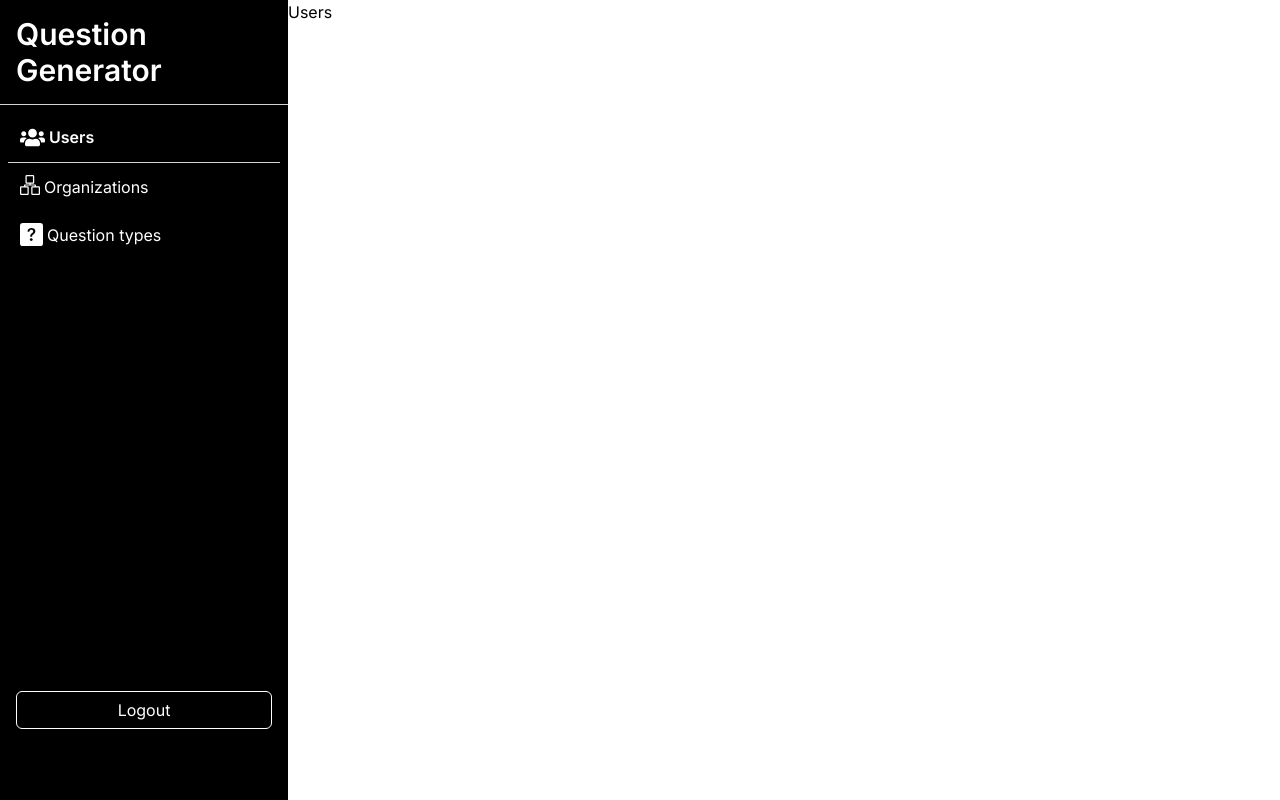
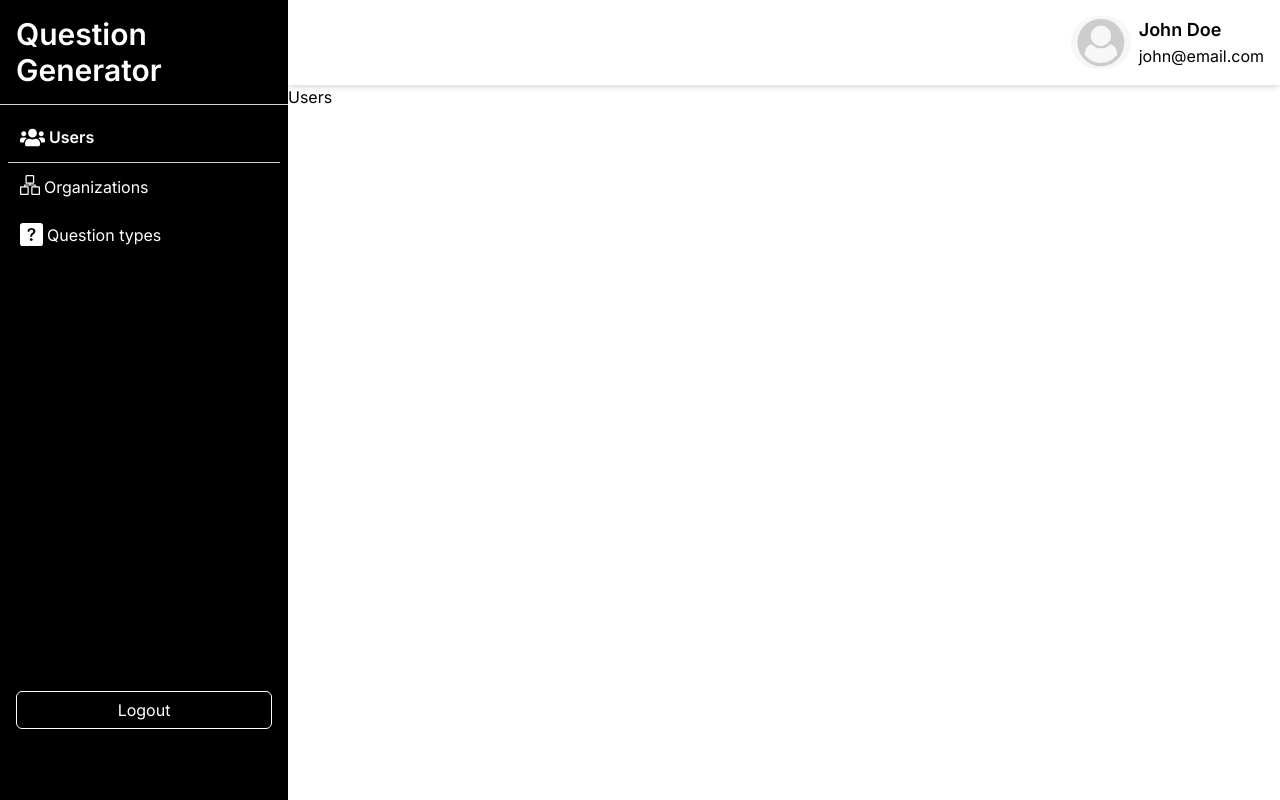
Before and after one commit to NashibJr/questions-system, a Next.js app: page /dashboard/users in a window 1280 px wide. Built offline with nearby package versions, Linux system fonts and the light colour scheme.

Commit message:
Feat: Added the top nav bar

```diff
--- a/app/dashboard/layout.tsx
+++ b/app/dashboard/layout.tsx
@@ -1,10 +1,11 @@
 import React, { PropsWithChildren } from "react";
 import SideLinks from "@/components/navigation/SideLinks";
 import Button from "@/components/Button";
+import TopNavigator from "@/components/navigation/TopNavigator";
 
 const DashboardLayout = ({ children }: PropsWithChildren) => {
   return (
-    <div className="container">
+    <div className="container_">
       <nav className="h-screen bg-black text-white">
         <div className="p-4 border-b border-[#d3d3d3] sticky top-0">
           <h2 className="text-3xl font-semibold">Question Generator</h2>
@@ -20,7 +21,10 @@ const DashboardLayout = ({ children }: PropsWithChildren) => {
           </div>
         </div>
       </nav>
-      <main>{children}</main>
+      <main>
+        <TopNavigator />
+        {children}
+      </main>
     </div>
   );
 };
--- a/app/globals.css
+++ b/app/globals.css
@@ -36,8 +36,7 @@ body {
   box-shadow: 0 0 13px 0 rgba(255, 255, 255, 0.2);
 }
 
-.container {
-  width: 100%;
+.container_ {
   display: grid;
   grid-template-columns: 18rem minmax(100px, 1fr);
 }
--- a/app/page.tsx
+++ b/app/page.tsx
@@ -18,7 +18,7 @@ const Login = () => {
 
   const handleSubmit = (values: loginData) => {
     console.log(values);
-    router.replace("/dashboard");
+    router.replace("/dashboard/users");
   };
 
   const formik = useFormik({
--- /dev/null
+++ b/components/navigation/TopNavigator.tsx
@@ -0,0 +1,25 @@
+import React from "react";
+import Image from "next/image";
+
+const TopNavigator = () => {
+  return (
+    <div className="p-4 shadow-md w-full flex justify-between top-0 sticky">
+      <div />
+      <div className="flex gap-2">
+        <Image
+          src="/assets/images/user.jpeg"
+          alt=""
+          height={50}
+          width={60}
+          className="rounded-full"
+        />
+        <div>
+          <p className="text-lg font-semibold">John Doe</p>
+          <p>john@email.com</p>
+        </div>
+      </div>
+    </div>
+  );
+};
+
+export default TopNavigator;
```
Also changed, not shown: public/assets/images/user.jpeg (added).
